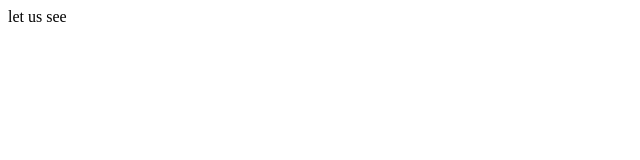
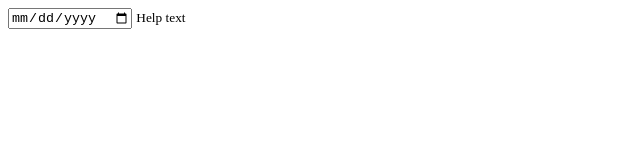
Before and after one commit to msey93/msey93, a plain HTML site: page index.html in a window 1280 px wide. Shown: the whole page, without its empty margins (0-640 px from the left). Drawn offline with Linux system fonts and the light colour scheme.

Commit message:
Update index.html

```diff
--- a/index.html
+++ b/index.html
@@ -7,6 +7,11 @@
     <title>documents</title>
 </head>
 <body>
-    let us see
+    <div class="form-group">
+      <label for=""></label>
+      <input type="date"
+        class="form-control" name="" id="" aria-describedby="helpId" placeholder="">
+      <small id="helpId" class="form-text text-muted">Help text</small>
+    </div>
 </body>
 </html>
```
